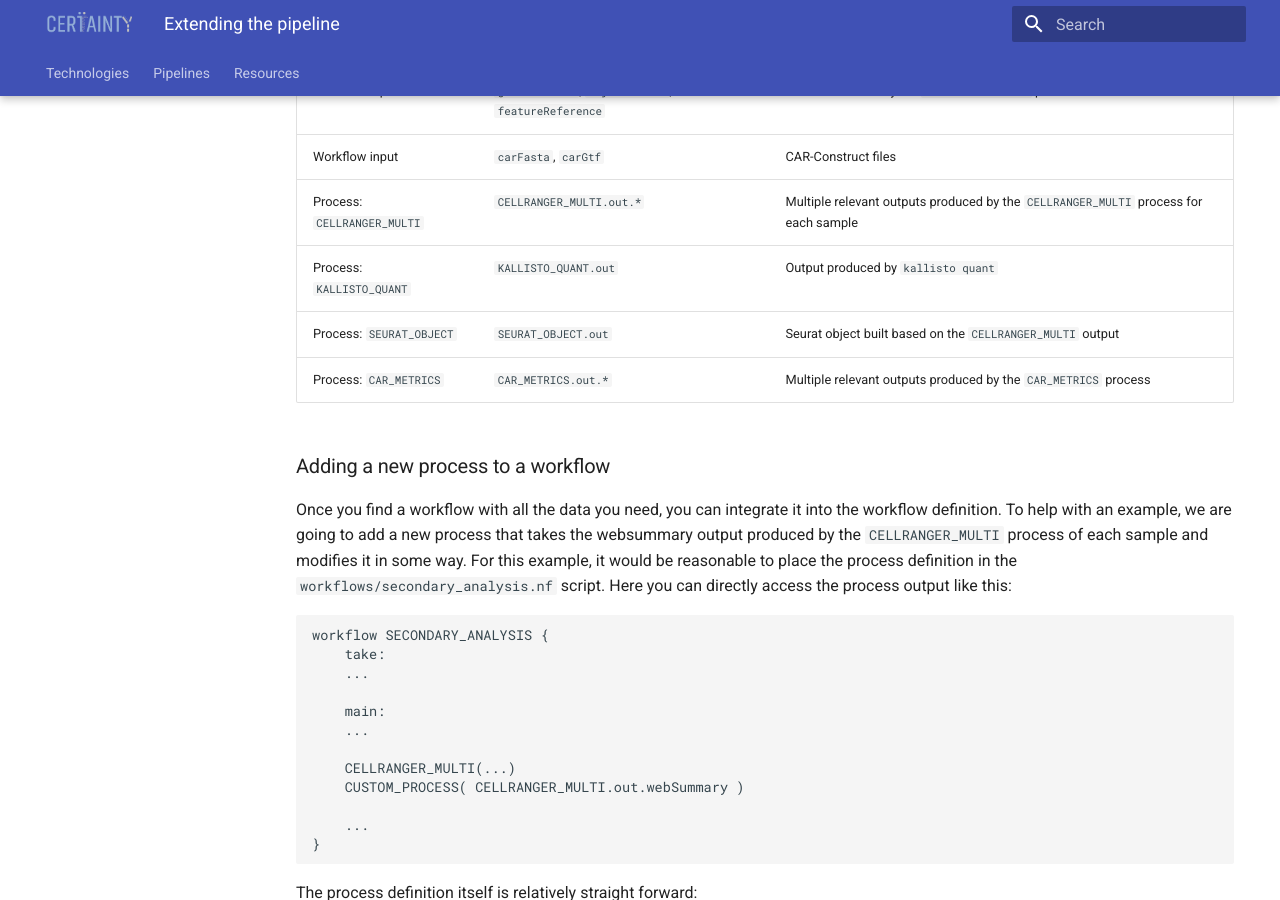
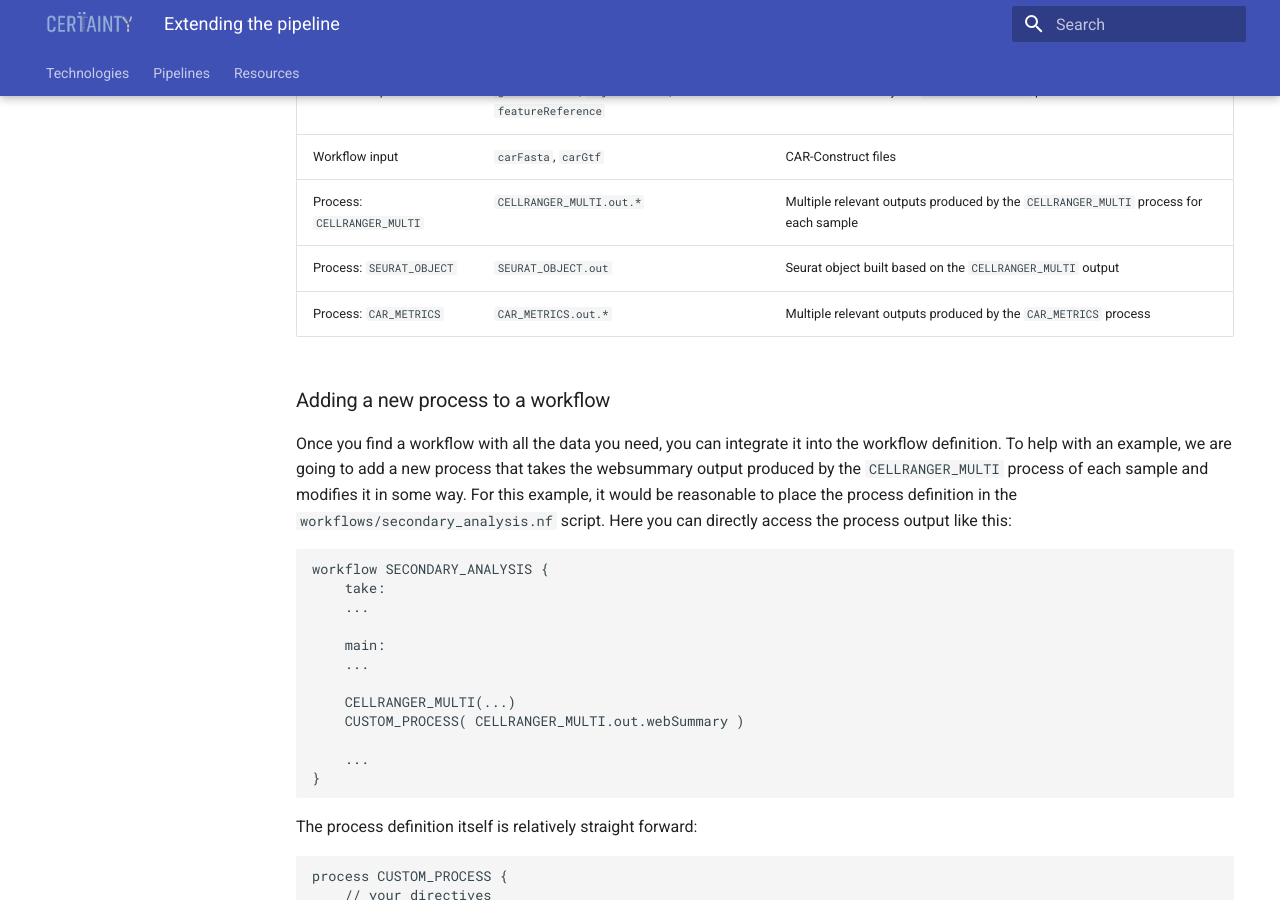
Before and after one commit to fraunhofer-izi/Living-Drugs-Wiki, an MkDocs documentation site: the page built from wiki/Home/Pipelines/CERTOMICS-Pipeline/Documentation/custom_processes.md, in a window 1280 px wide and 900 px high, scrolled down 1310 px. Built offline with MkDocs 1.6.1 and Material for MkDocs 9.7.7, drawn with Linux system fonts in a browser that asks for light colours.

Commit message:
Update custom_processes.md

```diff
--- a/wiki/Home/Pipelines/CERTOMICS-Pipeline/Documentation/custom_processes.md
+++ b/wiki/Home/Pipelines/CERTOMICS-Pipeline/Documentation/custom_processes.md
@@ -33,7 +33,6 @@ If you just need to add a process to the pipeline to include a tool you rely on,
 |Workflow input|`gexReference`, `vdjReference`, `featureReference`|References used by the `CELLRANGER_MULTI` process|
 |Workflow input|`carFasta`, `carGtf`|CAR-Construct files|
 |Process: `CELLRANGER_MULTI`|`CELLRANGER_MULTI.out.*`|Multiple relevant outputs produced by the `CELLRANGER_MULTI` process for each sample|
-|Process: `KALLISTO_QUANT`|`KALLISTO_QUANT.out`|Output produced by `kallisto quant`|
 |Process: `SEURAT_OBJECT`|`SEURAT_OBJECT.out`|Seurat object built based on the `CELLRANGER_MULTI` output|
 |Process: `CAR_METRICS`|`CAR_METRICS.out.*`|Multiple relevant outputs produced by the `CAR_METRICS` process|
 
```
